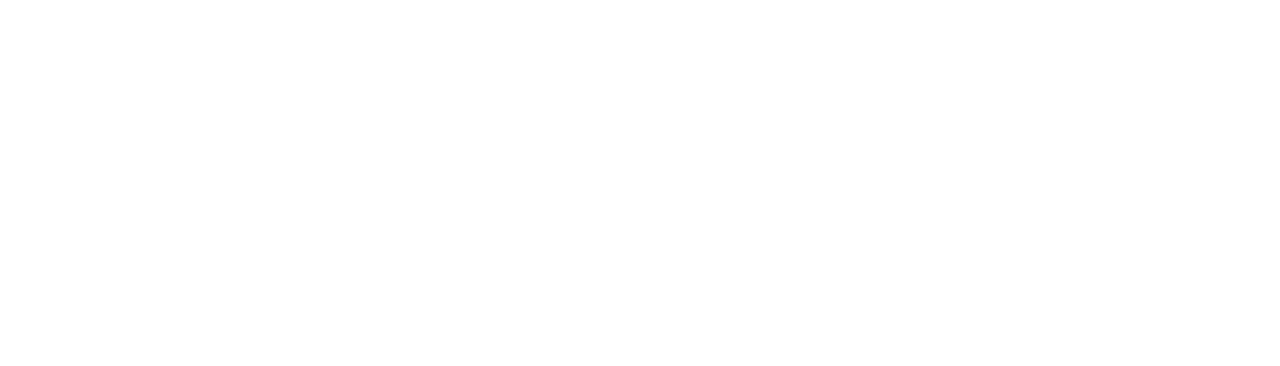
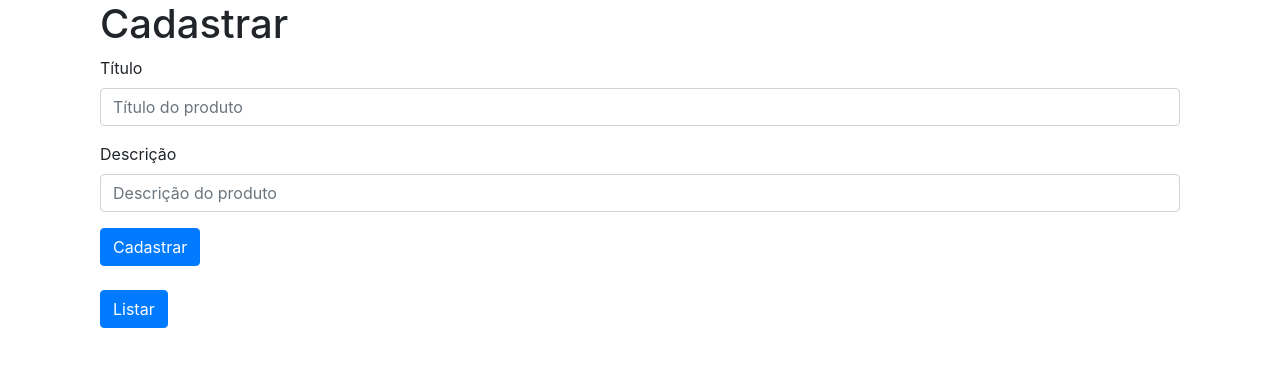
Before and after one commit to yurialec/Crud-php-vanilla-and-ReactJs, a React (Create React App) app in the folder frontend/: page /cadastrar in a window 1280 px wide. Shown: the top 366 px of the page. Built offline with nearby package versions, Linux system fonts and the light colour scheme.

Commit message:
cadastro concluido

```diff
--- a/frontend/src/App.js
+++ b/frontend/src/App.js
@@ -1,6 +1,7 @@
 import React from 'react';
 import {BrowserRouter as Router, Switch, Route} from 'react-router-dom';
 import {Home} from './pages/Home'
+import {Cadastrar} from './pages/Cadastrar'
 
 function App() {
 
@@ -9,6 +10,7 @@
       <Router>
         <Switch>
           <Route exact path="/" component={Home}/>
+          <Route path="/cadastrar" component={Cadastrar}/>
         </Switch>
       </Router>
     </div>
--- a/frontend/src/index.js
+++ b/frontend/src/index.js
@@ -5,9 +5,9 @@
 
 const root = ReactDOM.createRoot(document.getElementById('root'));
 root.render(
-  <React.StrictMode>
+  <React.Fragment>
     <App />
-  </React.StrictMode>
+  </React.Fragment>
 );
 
 // If you want to start measuring performance in your app, pass a function
--- /dev/null
+++ b/frontend/src/pages/Cadastrar/index.js
@@ -0,0 +1,75 @@
+import React, { useState } from "react";
+import { Link } from "react-router-dom";
+
+export const Cadastrar = () => {
+
+    const [produto, setProduto] = useState({
+        titulo: '',
+        descricao: ''
+    });
+
+    const [status, setStatus] = useState({
+        type: '',
+        mensagem: ''
+    })
+
+    const valorInput = e => setProduto({
+        ...produto, [e.target.name]: e.target.value
+    });
+
+    const cadastrarProduto = async e => {
+        e.preventDefault();
+
+        await fetch("http://localhost:8080/cadastrar.php", {
+            method: 'POST',
+            headers: {
+                'Content-Type': 'application/json'
+            },
+            body: JSON.stringify({ produto })
+        })
+            .then((response) => response.json())
+            .then((responseJson) => {
+                //console.log(responseJson)
+                if (responseJson.erro) {
+                    setStatus({
+                        type: 'erro',
+                        mensagem: responseJson.messagem
+                    });
+                } else {
+                    setStatus({
+                        type: 'success',
+                        mensagem: responseJson.messagem
+                    });
+                }
+            }).catch(() => {
+                setStatus({
+                    type: 'erro',
+                    mensagem: 'Erro ao cadastrar'
+                });
+            });
+    }
+
+    return (
+        <div className="container">
+            <h1>Cadastrar</h1>
+            {status.type === 'erro' ? <div className="alert alert-danger">{status.mensagem}</div> : ""}
+            {status.tydive === 'success' ? <div className="alert alert-success">{status.mensagem}</div> : ""}
+            <form onSubmit={cadastrarProduto}>
+                <div class="form-group">
+                    <label>Título</label>
+                    <input type="titulo" class="form-control" id="titulo" name="titulo" placeholder="Título do produto" onChange={valorInput} />
+                </div>
+                <div class="form-group">
+                    <label>Descrição</label>
+                    <input type="descricao" class="form-control" id="descricao" name="descricao" placeholder="Descrição do produto" onChange={valorInput} />
+                </div>
+                <button type="submit" class="btn btn-primary">Cadastrar</button>
+                <br />
+                <br />
+                <Link to="/">
+                    <button type="button" class="btn btn-primary">Listar</button>
+                </Link>
+            </form>
+        </div >
+    )
+}
--- a/frontend/src/pages/Home/index.js
+++ b/frontend/src/pages/Home/index.js
@@ -1,5 +1,5 @@
 import React, { useState, useEffect } from 'react';
-import {Link} from 'react-router-dom';
+import { Link } from 'react-router-dom';
 
 export const Home = () => {
 
@@ -7,19 +7,19 @@
 
   const getProdutos = async () => {
     fetch("http://localhost:8080/index.php")
-    .then((response) => response.json())
-    .then((responseJson) =>(
-      // console.log(responseJson)
-      setData(responseJson.records)
-    ));
+      .then((response) => response.json())
+      .then((responseJson) => (
+        // console.log(responseJson)
+        setData(responseJson.records)
+      ));
   }
 
   useEffect(() => {
     getProdutos();
-  },[])
+  }, [])
 
   return (
-    <div>
+    <div className="container">
       <h1>Listar</h1>
       <table border="1">
         <thead>
@@ -31,7 +31,7 @@
           </tr>
         </thead>
         <tbody>
-          {Object.values(data).map(produto =>(
+          {Object.values(data).map(produto => (
             <tr>
               <td>{produto.id}</td>
               <td>{produto.titulo}</td>
@@ -41,6 +41,10 @@
           ))}
         </tbody>
       </table>
+      <br></br>
+      <Link to="/cadastrar">
+        <button className='btn btn-primary'>Cadastrar</button>
+      </Link>
     </div>
   );
 }
```
